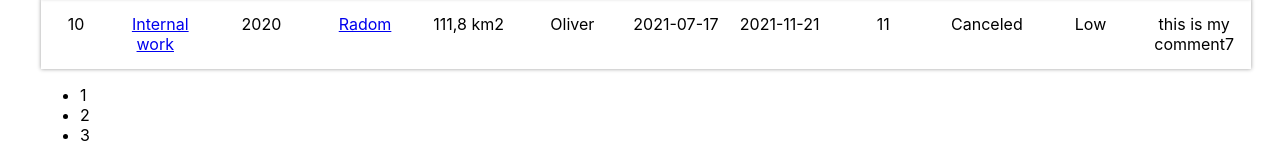
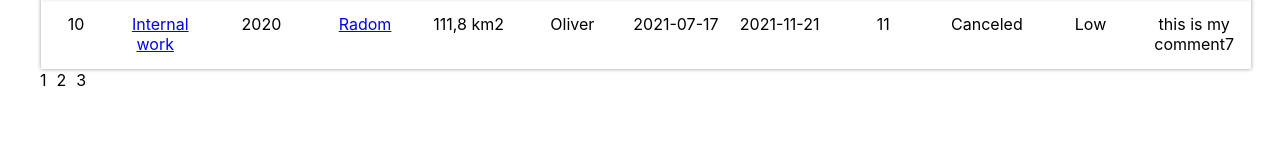
Before and after one commit to A1eeex/baza-projects, a React (Create React App) app: page / in a window 1280 px wide. Shown: the part 1003-1161 px from the top of the page. After the commit the page ends 1093 px from the top, so only its background shows below. Built offline with nearby package versions, Linux system fonts and the light colour scheme.

Commit message:
start pagination styled

```diff
--- a/src/components/atoms/Pagination/Pagination.js
+++ b/src/components/atoms/Pagination/Pagination.js
@@ -1,6 +1,6 @@
 import React from 'react';
-
-const Pagination = ({totalPost,postPerPage, paginate}) => {
+import styled from './Pagination.module.css'
+const Pagination = ({totalPost,postPerPage, paginate, hash}) => {
     const pageNumber = []
     for(let i = 1; i<= Math.ceil(totalPost/ postPerPage); i++){
         pageNumber.push(i)
@@ -8,9 +8,9 @@ const Pagination = ({totalPost,postPerPage, paginate}) => {
     return (
         <div>
             <nav>
-                <ul>
+                <ul className={styled.pagination}>
                     {pageNumber.map((item, i)=>(
-                        <li key={i}>
+                        <li key={i} className={`${styled.paginationItem} ${(i +1) === hash ? styled.paginationItemActive : null}`}>
                             <a onClick={()=> paginate(item)}> {item}</a>
                         </li>
                     ) )}
--- /dev/null
+++ b/src/components/atoms/Pagination/Pagination.module.css
@@ -0,0 +1,23 @@
+.pagination {
+    list-style: none;
+    display: flex;
+    flex-wrap: wrap;
+    justify-content: start;
+
+    padding: 0;
+    margin: 0 10px 0 0;
+}
+
+.paginationItem{
+    margin-right: 10px;
+}
+.paginationItem:hover{
+    border-color: #4c58e1;
+    background-color: #4c58e1;
+    color: white;
+}
+
+.paginationItemActive{
+    background-color: #4c58e1;
+    color: white;
+}
--- a/src/components/molekuls/TableProjekts/TableProjekts.js
+++ b/src/components/molekuls/TableProjekts/TableProjekts.js
@@ -98,7 +98,7 @@ const TableProjects = ({data}) => {
                     <div>{item.comments}</div>
                 </div>
             ))}
-<Pagination postPerPage={postPerPage} totalPost={data.length} paginate={paginate} />
+<Pagination postPerPage={postPerPage} totalPost={data.length} paginate={paginate} hash={hash} />
         </div>
     );
 };
```
